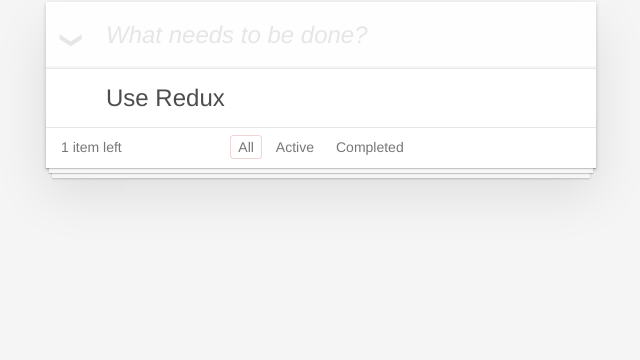
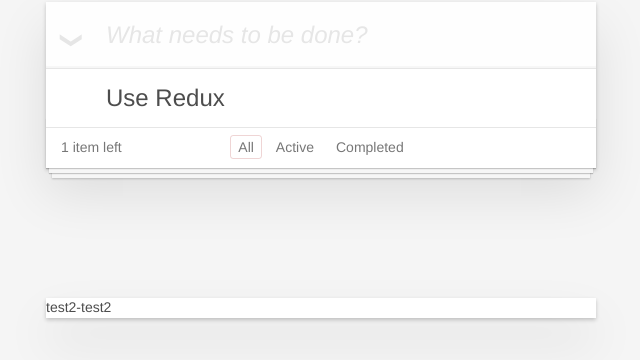
Before and after one commit to tiasen/todo, a plain HTML site: page index.html in a window 1280 px wide. Shown: the part 128-488 px from the top of the page, without its empty margins (319-959 px from the left). Drawn offline with Linux system fonts and the light colour scheme.

Commit message:
test2-test2

```diff
--- a/index.html
+++ b/index.html
@@ -10,6 +10,7 @@
 
 <body>
     <div class="todoapp" id="root"></div>
+    <div class="todoapp" id="root">test2-test2</div>
     <script type="text/javascript" src="./static/js/main.ea3a633e.js"></script>
 </body>
 
```
